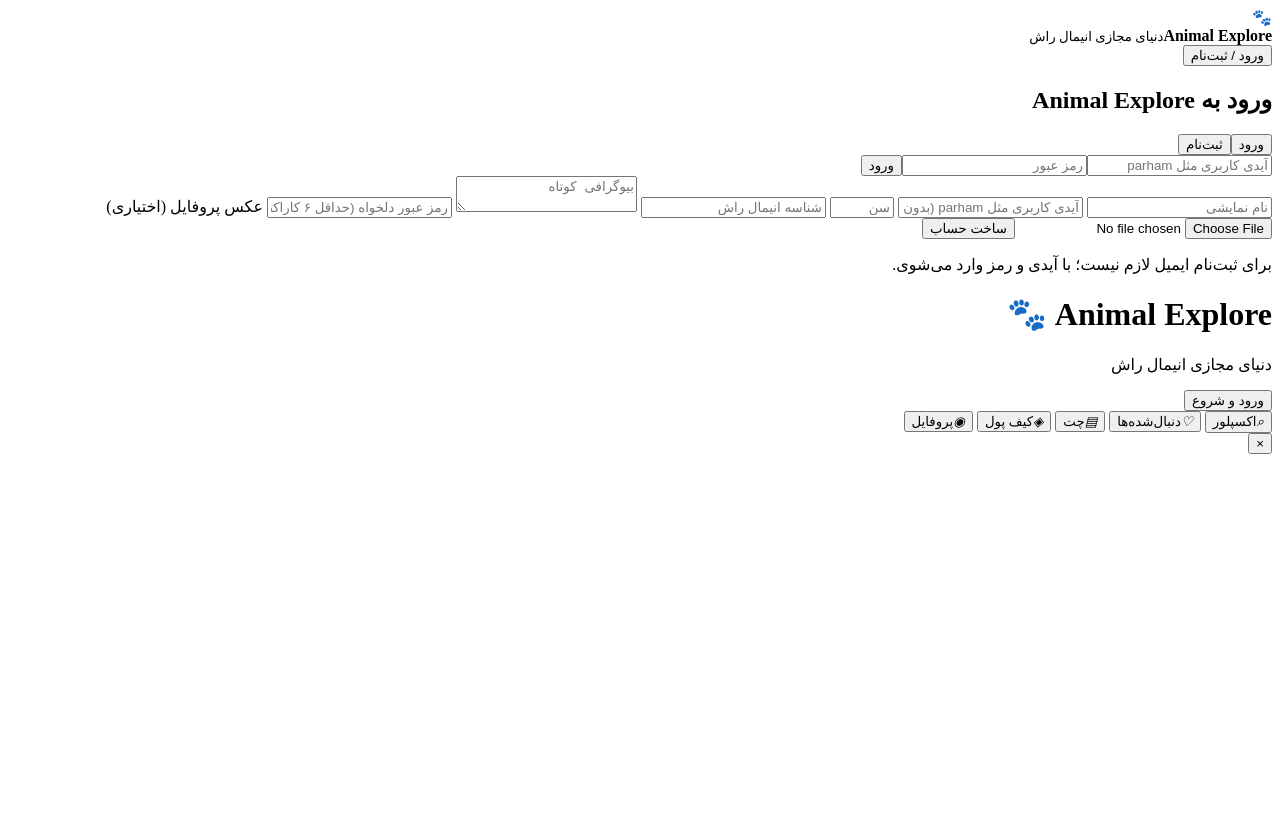
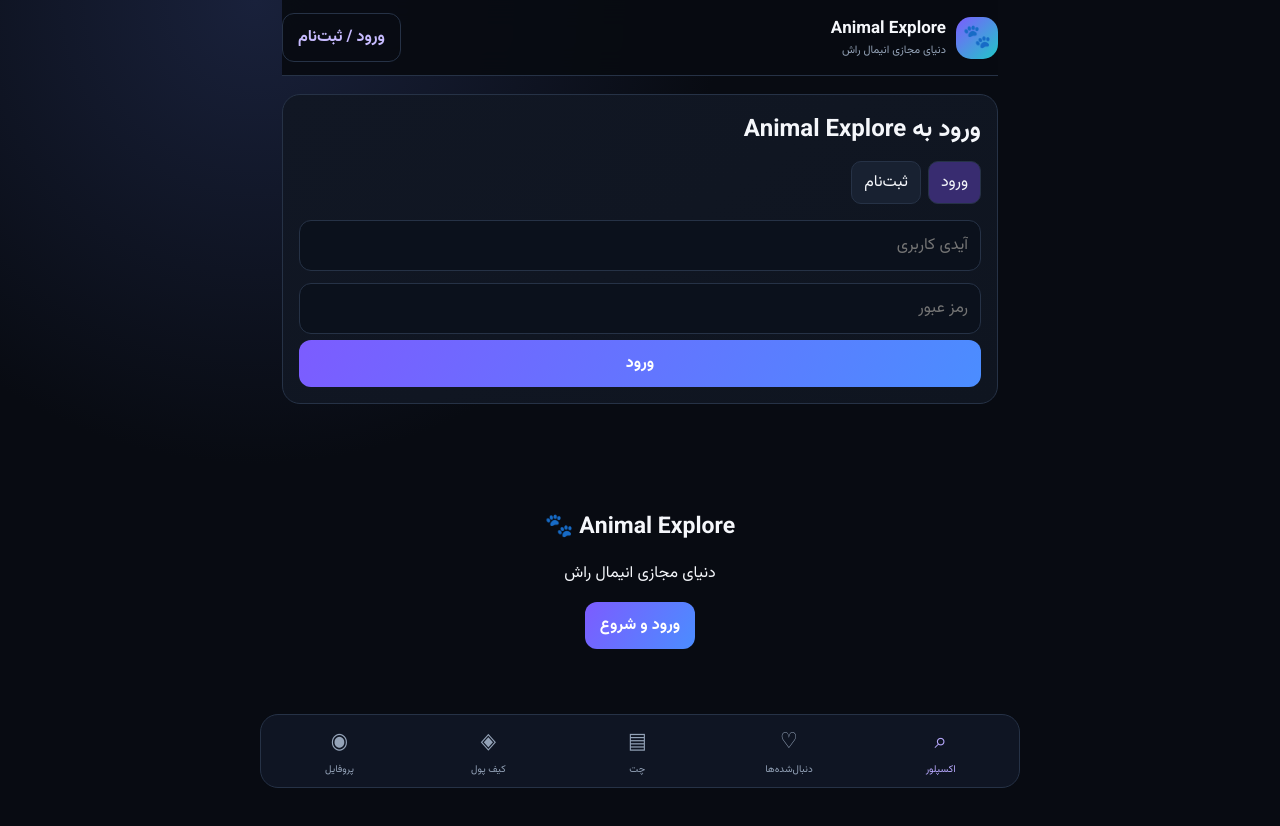
Before and after one commit to Animalexplore/Animal-explore, a plain HTML site: page index.html in a window 1280 px wide. Both pictures are taken after a click on the button "ورود / ثبت‌نام". Before the commit the page ends 800 px from the top, so only its background shows below. Drawn offline with nearby package versions, Linux system fonts and the light colour scheme.

Commit message:
Update index.html

```diff
--- a/index.html
+++ b/index.html
@@ -1,39 +1,94 @@
 <!doctype html>
 <html lang="fa" dir="rtl">
 <head>
-<meta charset="utf-8"><meta name="viewport" content="width=device-width,initial-scale=1">
-<meta name="theme-color" content="#080b12"><title>Animal Explore</title>
-<script src="chat.js"></script>
+  <meta charset="utf-8">
+  <meta name="viewport" content="width=device-width,initial-scale=1">
+  <meta name="theme-color" content="#080b12">
+  <title>Animal Explore</title>
+  <link rel="stylesheet" href="style.css">
+  <link rel="stylesheet" href="chat.css">
   <script src="https://cdn.jsdelivr.net/npm/@supabase/supabase-js@2"></script>
   <script src="config.js"></script>
+  <script src="chat.js"></script>
 </head>
 <body>
+
 <div class="shell">
-<header class="top"><div class="brand"><div class="logo">🐾</div><div><b>Animal Explore</b><small>دنیای مجازی انیمال راش</small></div></div><button id="authBtn" class="ghost">ورود / ثبت‌نام</button></header>
+
+  <header class="top">
+    <div class="brand">
+      <div class="logo">🐾</div>
+      <div>
+        <b>Animal Explore</b>
+        <small>دنیای مجازی انیمال راش</small>
+      </div>
+    </div>
+    <button id="authBtn" class="ghost">ورود / ثبت‌نام</button>
+  </header>
+
   <div id="authPanel" class="panel auth hidden">
     <h2>ورود به Animal Explore</h2>
-<div class="tabs"><button type="button" id="showLogin" class="active">ورود</button><button type="button" id="showSignup">ثبت‌نام</button></div>
-<div id="loginFields"><input id="loginUsername" autocomplete="username" placeholder="آیدی کاربری مثل parham"><input id="loginPassword" type="password" autocomplete="current-password" placeholder="رمز عبور"><button id="login" class="primary full">ورود</button></div>
+
+    <div class="tabs">
+      <button type="button" id="showLogin" class="active">ورود</button>
+      <button type="button" id="showSignup">ثبت‌نام</button>
+    </div>
+
+    <div id="loginFields">
+      <input id="loginUsername" placeholder="آیدی کاربری">
+      <input id="loginPassword" type="password" placeholder="رمز عبور">
+      <button id="login" class="primary full">ورود</button>
+    </div>
+
     <div id="signupFields" class="hidden">
-<input id="displayName" maxlength="50" placeholder="نام نمایشی">
-<input id="signupUsername" maxlength="24" autocomplete="username" placeholder="آیدی کاربری مثل parham (بدون @)">
-<input id="signupAge" type="number" min="1" max="120" placeholder="سن">
-<input id="signupGameId" maxlength="60" placeholder="شناسه انیمال راش">
-<textarea id="signupBio" maxlength="160" placeholder="بیوگرافی کوتاه"></textarea>
-<input id="signupPassword" type="password" minlength="6" autocomplete="new-password" placeholder="رمز عبور دلخواه (حداقل ۶ کاراکتر)">
-<label class="hint" for="signupAvatar">عکس پروفایل (اختیاری)</label><input id="signupAvatar" type="file" accept="image/*">
+      <input id="displayName" placeholder="نام نمایشی">
+      <input id="signupUsername" placeholder="آیدی کاربری">
+      <input id="signupAge" type="number" placeholder="سن">
+      <input id="signupGameId" placeholder="شناسه انیمال راش">
+      <textarea id="signupBio" placeholder="بیوگرافی"></textarea>
+      <input id="signupPassword" type="password" placeholder="رمز عبور">
+      <label class="hint">عکس پروفایل</label>
+      <input id="signupAvatar" type="file" accept="image/*">
       <button id="signup" class="primary full">ساخت حساب</button>
-</div><p class="hint">برای ثبت‌نام ایمیل لازم نیست؛ با آیدی و رمز وارد می‌شوی.</p></div>
-<main id="view" class="view"><div class="welcome"><h1>به Animal Explore خوش آمدی 🐾</h1><p>برای شروع وارد حساب شو یا ثبت‌نام کن.</p></div></main>
+    </div>
+  </div>
+
+  <main id="view" class="view">
+    <div class="welcome">
+      <h1>به Animal Explore خوش آمدی 🐾</h1>
+      <p>دنیای مجازی انیمال راش</p>
+    </div>
+  </main>
+
   <nav class="nav">
-<button data-page="explore" class="active"><i>⌕</i><span>اکسپلور</span></button>
-<button data-page="following"><i>♡</i><span>دنبال‌شده‌ها</span></button>
-<button data-page="chat"><i>▤</i><span>چت</span></button>
-<button data-page="wallet"><i>◈</i><span>کیف پول</span></button>
-<button data-page="profile"><i>◉</i><span>پروفایل</span></button>
+    <button data-page="explore" class="active">
+      <i>⌕</i><span>اکسپلور</span>
+    </button>
+    <button data-page="following">
+      <i>♡</i><span>دنبال‌شده‌ها</span>
+    </button>
+    <button data-page="chat">
+      <i>▤</i><span>چت</span>
+    </button>
+    <button data-page="wallet">
+      <i>◈</i><span>کیف پول</span>
+    </button>
+    <button data-page="profile">
+      <i>◉</i><span>پروفایل</span>
+    </button>
   </nav>
+
 </div>
-<div id="modal" class="modal hidden"><div class="modal-card"><button class="close" id="closeModal">×</button><div id="modalBody"></div></div></div>
+
+<div id="modal" class="modal hidden">
+  <div class="modal-card">
+    <button class="close" id="closeModal">×</button>
+    <div id="modalBody"></div>
+  </div>
+</div>
+
 <div id="toast" class="toast"></div>
+
 <script src="app.js"></script>
-</body></html>
+</body>
+</html>
```
Lines whose indentation alone changed are shown as unchanged.
